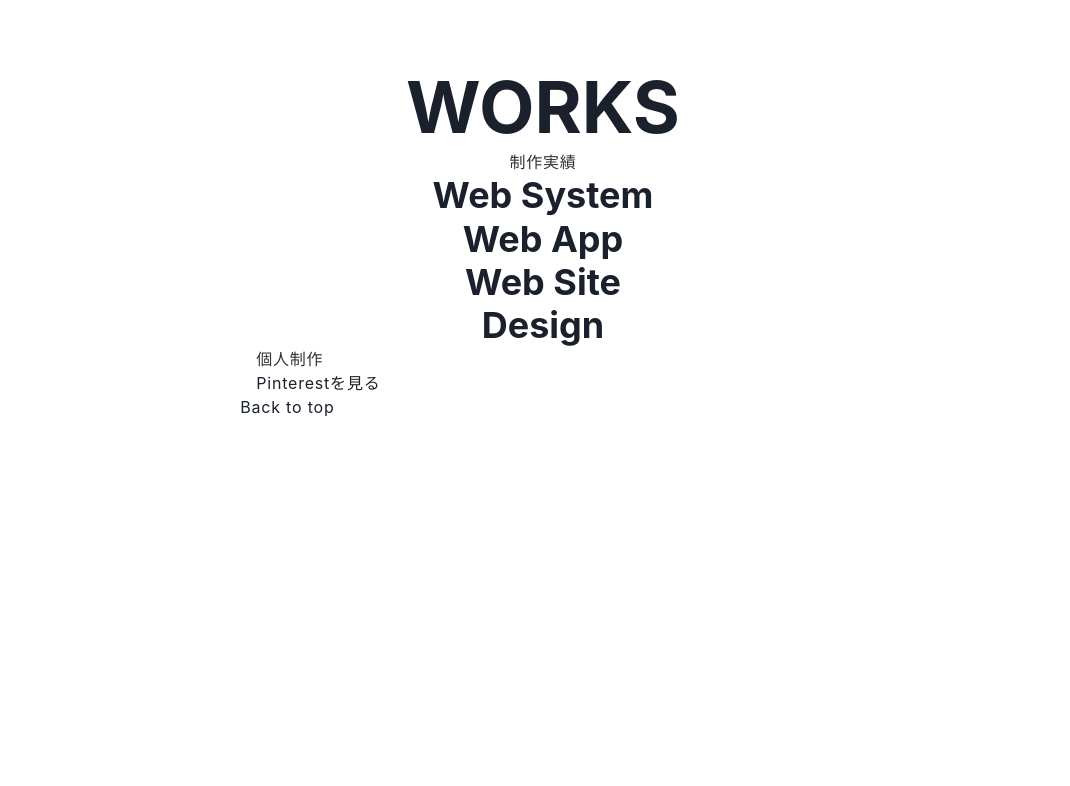
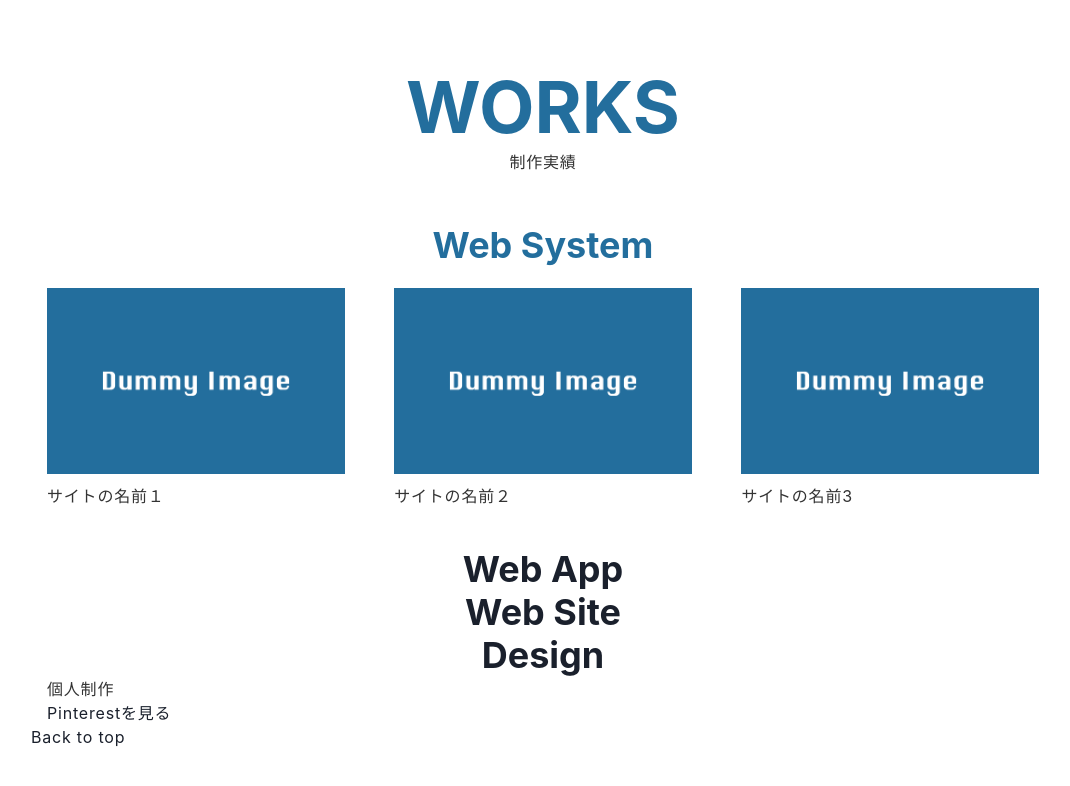
Before and after one commit to Ryuki-4648/my-portfolio, a React (Create React App) app in the folder portfolio/: page /work in a window 1280 px wide. Shown: the top 786 px of the page, without its empty margins (97-1167 px from the left). Built offline with nearby package versions, Linux system fonts and the light colour scheme.

Commit message:
workDesignList.jsonをループして出力させる

```diff
--- a/portfolio/src/list/workDesignList.json
+++ b/portfolio/src/list/workDesignList.json
@@ -1,8 +1,8 @@
 [
   {
-    "number": 1,
-    "name": "",
-    "url": "",
+    "id": 1,
+    "name": "サイトの名前１",
+    "url": "サイトのURL1",
     "comment": "",
     "period": "制作期間",
     "page": "",
@@ -16,9 +16,25 @@
     "image05": ""
   },
   {
-    "number": 2,
-    "name": "",
-    "url": "",
+    "id": 2,
+    "name": "サイトの名前２",
+    "url": "サイトのURL2",
+    "comment": "",
+    "period": "制作期間",
+    "page": "",
+    "thumbnail": "/assets/img/dummy/dummy01.png",
+    "tool": "",
+    "explain": "説明",
+    "image01": "/assets/img/dummy/dummy01.png",
+    "image02": "",
+    "image03": "",
+    "image04": "",
+    "image05": ""
+  },
+  {
+    "id": 3,
+    "name": "サイトの名前3",
+    "url": "サイトのURL3",
     "comment": "",
     "period": "制作期間",
     "page": "",
--- a/portfolio/src/routes/work.js
+++ b/portfolio/src/routes/work.js
@@ -1,15 +1,44 @@
-import { Box, Container, Heading, Link, ListItem, Text, UnorderedList } from "@chakra-ui/react";
+import { Box, Container, Flex, Heading, Img, Link, ListItem, Modal, ModalContent, ModalOverlay, Table, Text, UnorderedList, useDisclosure } from "@chakra-ui/react";
 import '../App.css';
+import jsonWorkListData from '../list/workDesignList.json';
 
 function Work() {
+
+  const { isOpen, onOpen, onClose } = useDisclosure()
+
   return (
     <>
-      <Container paddingTop="4rem" position="relative">
+      <Container paddingTop="4rem" position="relative" maxW={{base:'90%', md:'1024px'}}>
         <Box>
-          <Heading fontSize="4.5rem" textAlign="center">WORKS</Heading>
-          <Text textAlign="center">制作実績</Text>
+          <Heading color="#236e9d" fontSize="4.5rem" textAlign="center">WORKS</Heading>
+          <Text textAlign="center" margin="0 auto 50px">制作実績</Text>
 
-          <Heading textAlign="center">Web System</Heading>
+          <Heading color="#236e9d" textAlign="center" margin="0 auto 20px">Web System</Heading>
+          <Flex justifyContent="space-between" flexWrap="wrap">
+          {jsonWorkListData.map((workListData) => (
+            <Box key={workListData.id} margin="0 0 40px" w={{base: '100%', md:'30%'}} onClick={onOpen}>
+              <Img margin="0 auto 10px" src={workListData.thumbnail} alt={workListData.name} />
+              <Text>{workListData.name}</Text>
+              <Modal isOpen={isOpen} onClose={onClose}>
+                <ModalOverlay />
+                <ModalContent>
+                  <Table>
+                  <tbody>
+                    <tr>
+                      <th>サイト名</th>
+                      <td>{workListData.name}</td>
+                    </tr>
+                    <tr>
+                      <th>URL</th>
+                      <td><Link href={workListData.url}>{workListData.url}</Link></td>
+                    </tr>
+                  </tbody>
+                </Table>
+                </ModalContent>
+              </Modal>
+            </Box>
+          ))}
+          </Flex>
 
           <Heading textAlign="center">Web App</Heading>
 
```
